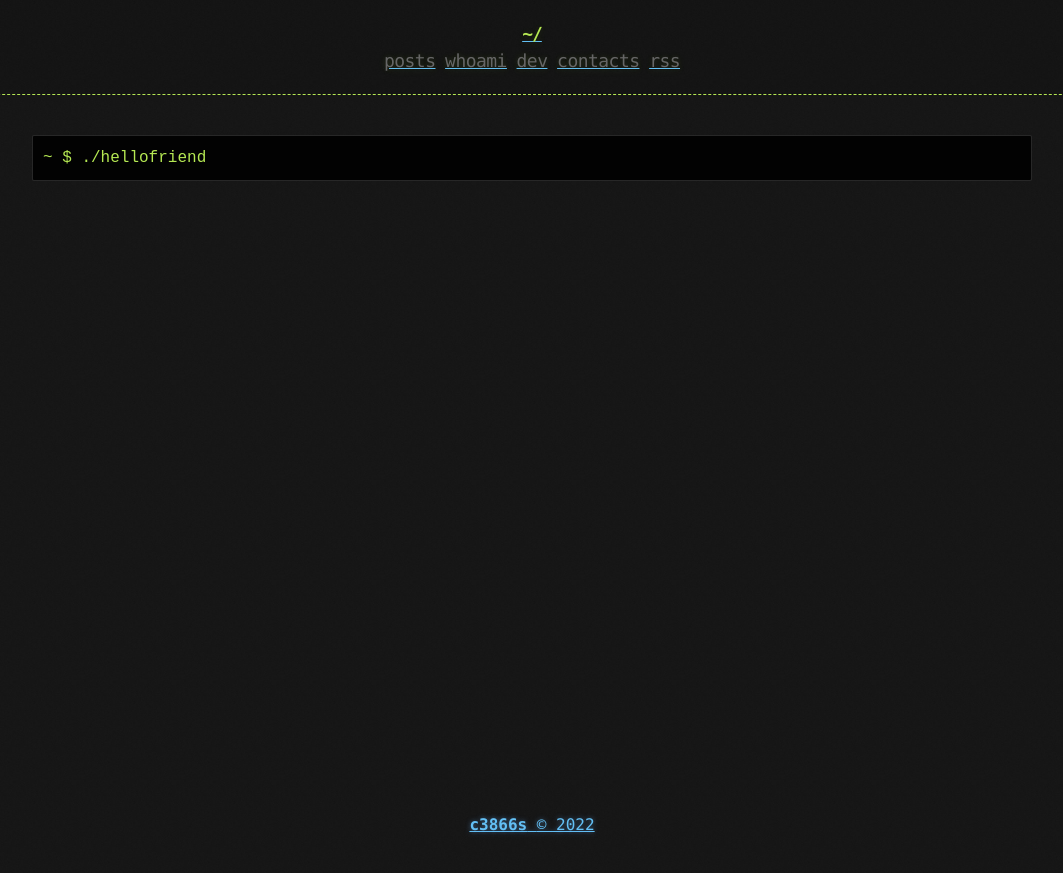
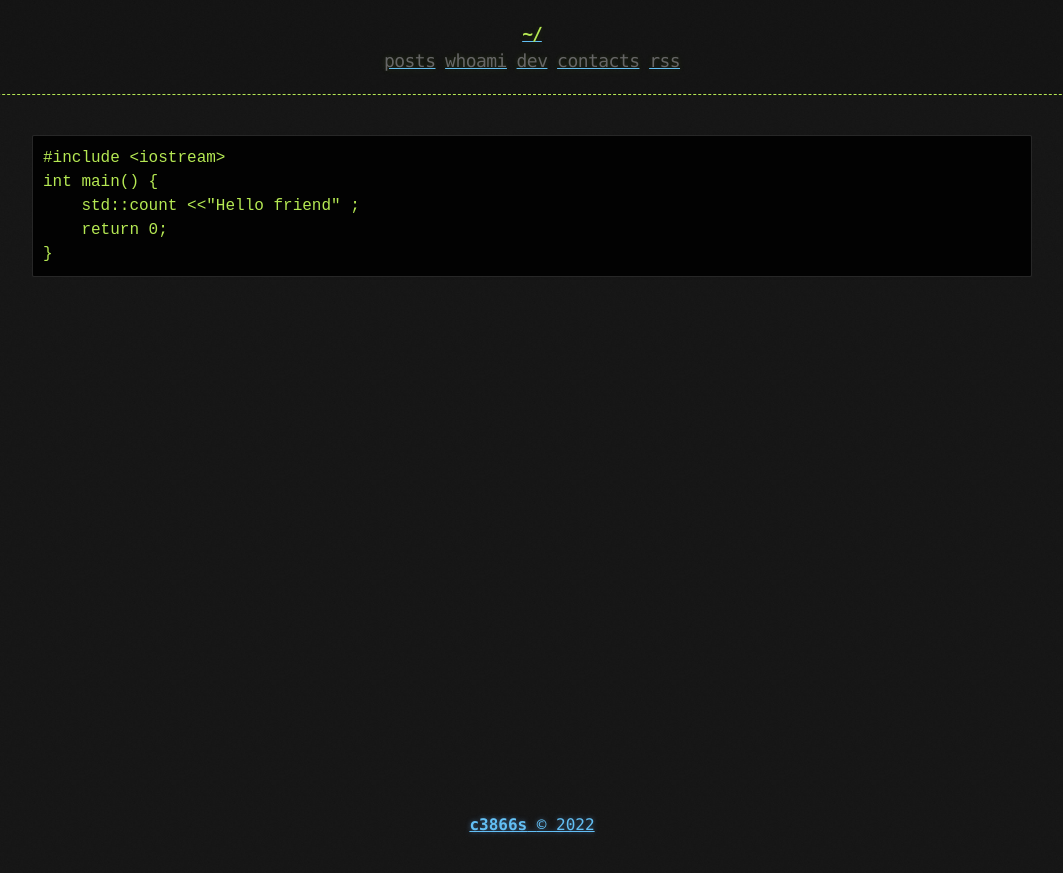
Before and after one commit to znkkw/znkkw.github.io, a Jekyll site: the page built from index.md, in a window 1280 px wide. Shown: the top 873 px of the page, without its empty margins (108-1171 px from the left). Built offline with Jekyll 4.4.1, drawn with Linux system fonts in a browser that asks for light colours.

Commit message:
Update index.md

````diff
--- a/index.md
+++ b/index.md
@@ -1,8 +1,12 @@
 ---
 layout: page
-title: home | brainfucksec
+title: home | c3866s
 ---
 
 ```term
-~ $ ./hellofriend
+#include <iostream>
+int main() {
+    std::count <<"Hello friend" ;
+    return 0;
+}
 ```
````
